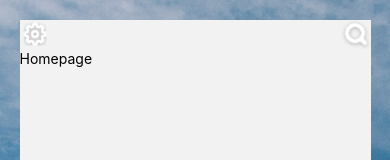
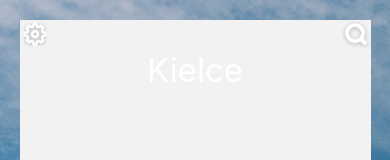
Before and after one commit to WilczekCK/RNative_Weatherapp, a React Native app: screen /Home in a window 390 px wide. Shown: the top 160 px of the page. Built offline with nearby package versions, Linux system fonts and the light colour scheme.

Commit message:
created a heading component + used it on homepag

```diff
--- /dev/null
+++ b/components/Heading.jsx
@@ -0,0 +1,28 @@
+import React, {Children} from 'react';
+import { Text, View } from 'react-native';
+
+function Heading(props) {
+    const {color, heading, textAlign, children} = props;
+
+    return (
+        <View className="heading__container">
+            <Text
+                style={{
+                    fontSize: HEADINGS_SIZE[heading] ?? 18,
+                    color:    color         ?? 'white',
+                    textAlign: textAlign    ?? 'center'
+                }}>
+                {children ?? ''}
+            </Text>
+        </View>
+    );
+};
+
+const HEADINGS_SIZE = {
+    h1: 70,
+    h2: 33,
+    h3: 23,
+    h4: 18
+}
+
+export default Heading;
--- a/views/Home.jsx
+++ b/views/Home.jsx
@@ -1,12 +1,25 @@
 import { Text, Button, View, StyleSheet } from 'react-native';
 import Header from '../components/Header';
+import Heading from '../components/Heading';
 
 const Home = ({navigation}) => {
     return (
         <>
-        <Header actualRoute="Home" navigation={navigation} />
-        <Text>Homepage</Text>
-      </>
+          <Header
+            actualRoute="Home"
+            navigation={navigation}
+          />
+
+          <Heading
+            heading="h2"
+            style={{
+              textAlign:'center'
+            }}
+          >
+            Kielce
+          </Heading>
+
+        </>
     );
 };
 
```
